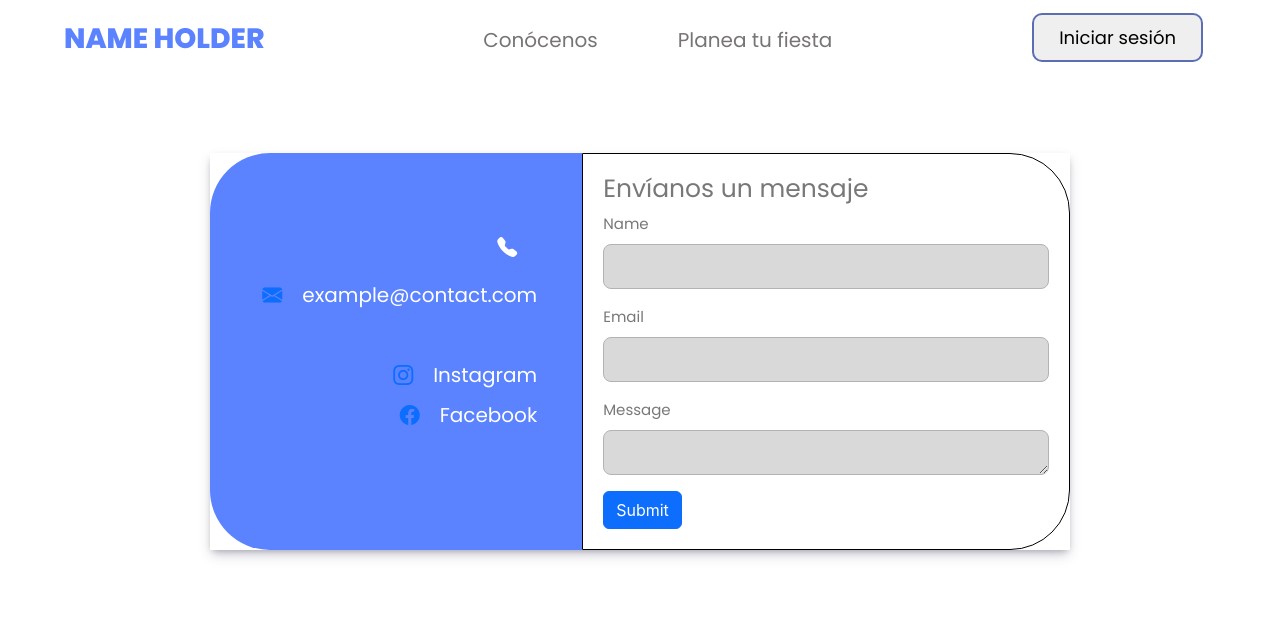
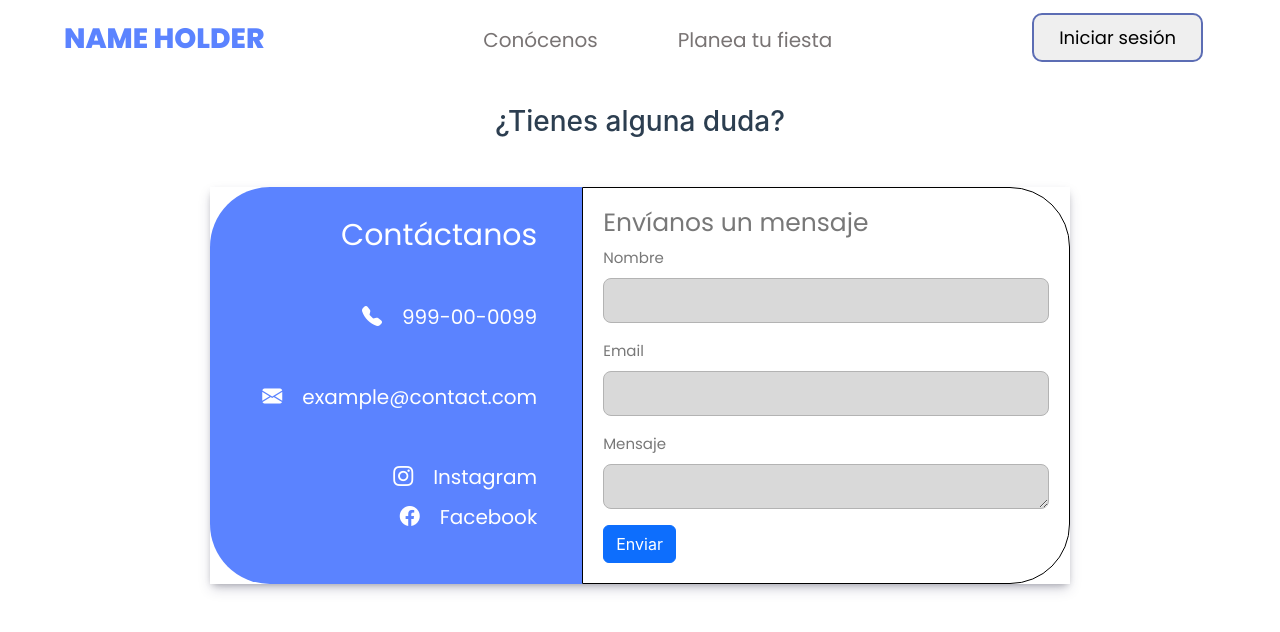
Before and after one commit to ErickArzat/DesarrolloWeb, a Vue app: page / in a window 1280 px wide. Shown: the top 632 px of the page. Built offline with nearby package versions, Linux system fonts and the light colour scheme.

Commit message:
Modificacion en  Contactanos

```diff
--- a/src/assets/main.css
+++ b/src/assets/main.css
@@ -114,7 +114,9 @@
     border-radius: 20px 20px 0 0 ;
     color: white;
   }
-
+  .mt-4 a{
+    color: #fff;
+  }
   .title-message, .form-label, .content p, .form-control{
     font-family: 'Poppins', sans-serif;
     color: #787878;
@@ -142,6 +144,10 @@
     border: 1px solid #b3b3b3;
   }
 
+  .form-control:focus {
+    background: #fff; /* Cambia el color de fondo al blanco cuando se enfoca */
+  }
+
   .bi{
     font-size: 20px;
   }
--- a/src/components/ContactUs.vue
+++ b/src/components/ContactUs.vue
@@ -1,16 +1,16 @@
 
 <template>
     <div class="container">
-      <h3 class="text-center mb-5"><!--{{ $t('contact.title') }}--></h3>
+      <h3 class="text-center mb-5">{{ $t('contact.title') }}</h3>
         <div class="row">
             <div class="col-md-5">
               <div class="content">
-                <h4 class="title-contactUs mb-4"><!--{{ $t('contact.contact') }}--></h4>
+                <h4 class="title-contactUs mb-4">{{ $t('contact.contact') }}</h4>
               </div>
               <div class="mt-4">
                   <div class="content">
                     <i class="bi bi-telephone-fill"></i>
-                    <p class="mb-5"></p>
+                    <p class="mb-5">999-00-0099</p>
                   </div>
                   <div class="content">
                     <a href=""><i class="bi bi-envelope-fill"></i></a>
@@ -27,9 +27,9 @@
               </div>
             </div>
             <div class="col-md-7 grow-on-hover">
-              <h4 class="title-message">Envíanos un mensaje</h4>
+              <h4 class="title-message">{{ $t('contact.sendmessage') }}</h4>
                 <div class="mb-3">
-                    <label for="formGroupExampleInput" class="form-label">Name</label>
+                    <label for="formGroupExampleInput" class="form-label">{{ $t('contact.name') }}</label>
                     <input type="text" class="form-control" id="formGroupExampleInput">
                   </div>
                   <div class="mb-3">
@@ -37,10 +37,10 @@
                     <input type="text" class="form-control" id="formGroupExampleInput2">
                   </div>
                   <div class="mb-3">
-                    <label for="exampleFormControlTextarea1" class="form-label">Message</label>
+                    <label for="exampleFormControlTextarea1" class="form-label">{{ $t('contact.message') }}</label>
                     <textarea class="form-control" id="exampleFormControlTextarea1" rows="3"></textarea>
                   </div>
-                  <button class="btn btn-primary">Submit</button>
+                  <button class="btn btn-primary">{{ $t('btn.submit') }}</button>
             </div>
         </div>
     </div>
--- a/src/i18n/messages.js
+++ b/src/i18n/messages.js
@@ -9,7 +9,8 @@ export default{
        btn:{
         begin:"Comienza",
         back:"Atrás",
-        login: "Inicia sesión"
+        login: "Inicia sesión",
+        submit: "Enviar"
        },
        home:{
         pgraf1: "¡Hacemos de tus sueños una fiesta!",
@@ -50,7 +51,8 @@ export default{
         btn:{
             begin:"Comienza",
             back: "Back",
-            login: "Log In"
+            login: "Log In",
+            submit: "Submit"
         },
         home:{
             pgraf1: "¡Hacemos de tus sueños una fiesta!",
@@ -74,7 +76,8 @@ export default{
             title:"¿Tienes alguna duda?",
             sendmessage: "Envíanos un mensaje",
             contact: "Contáctanos",
-            name: "Nombre"
+            name: "Nombre",
+            message: "Mensaje"
            }
 
     }
```
